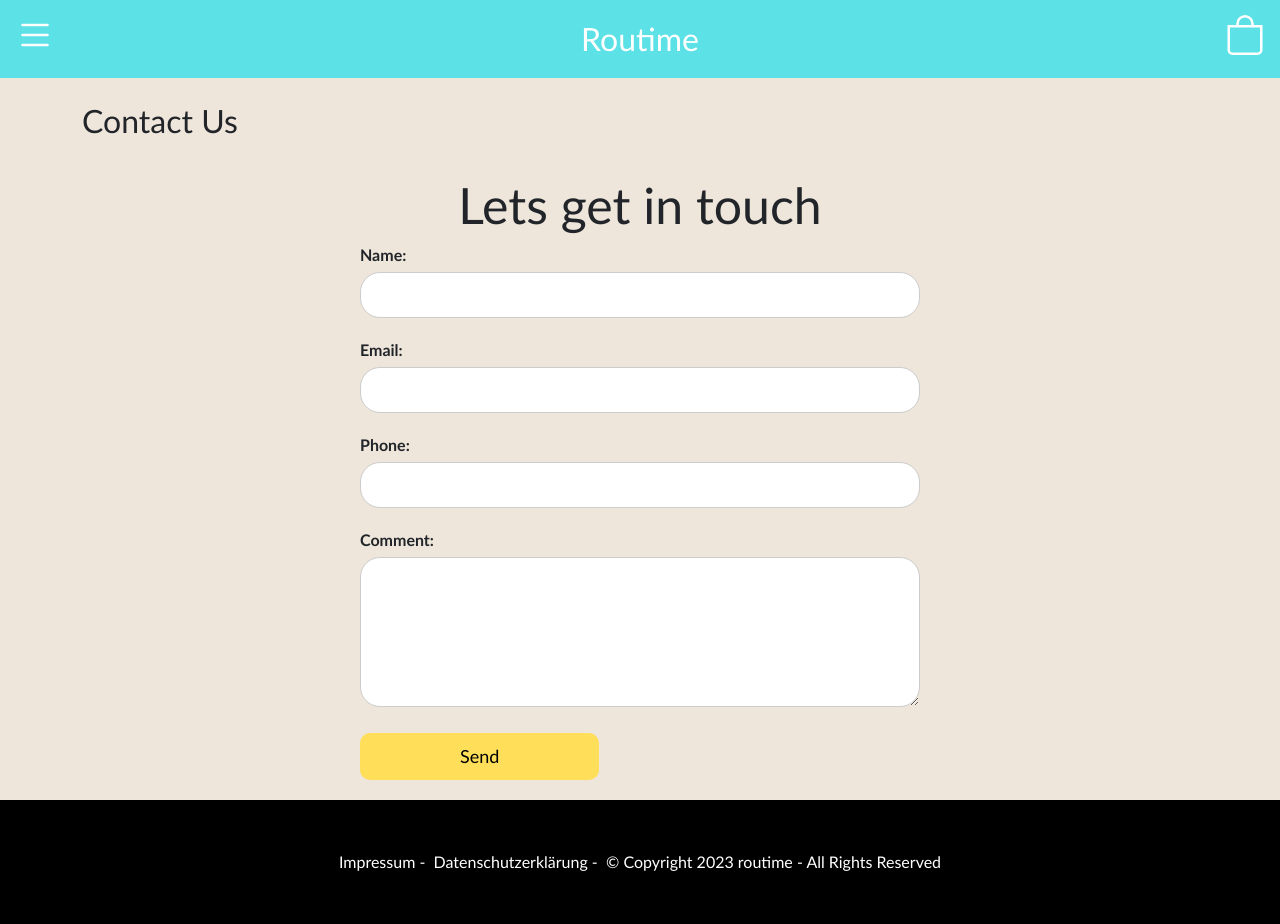
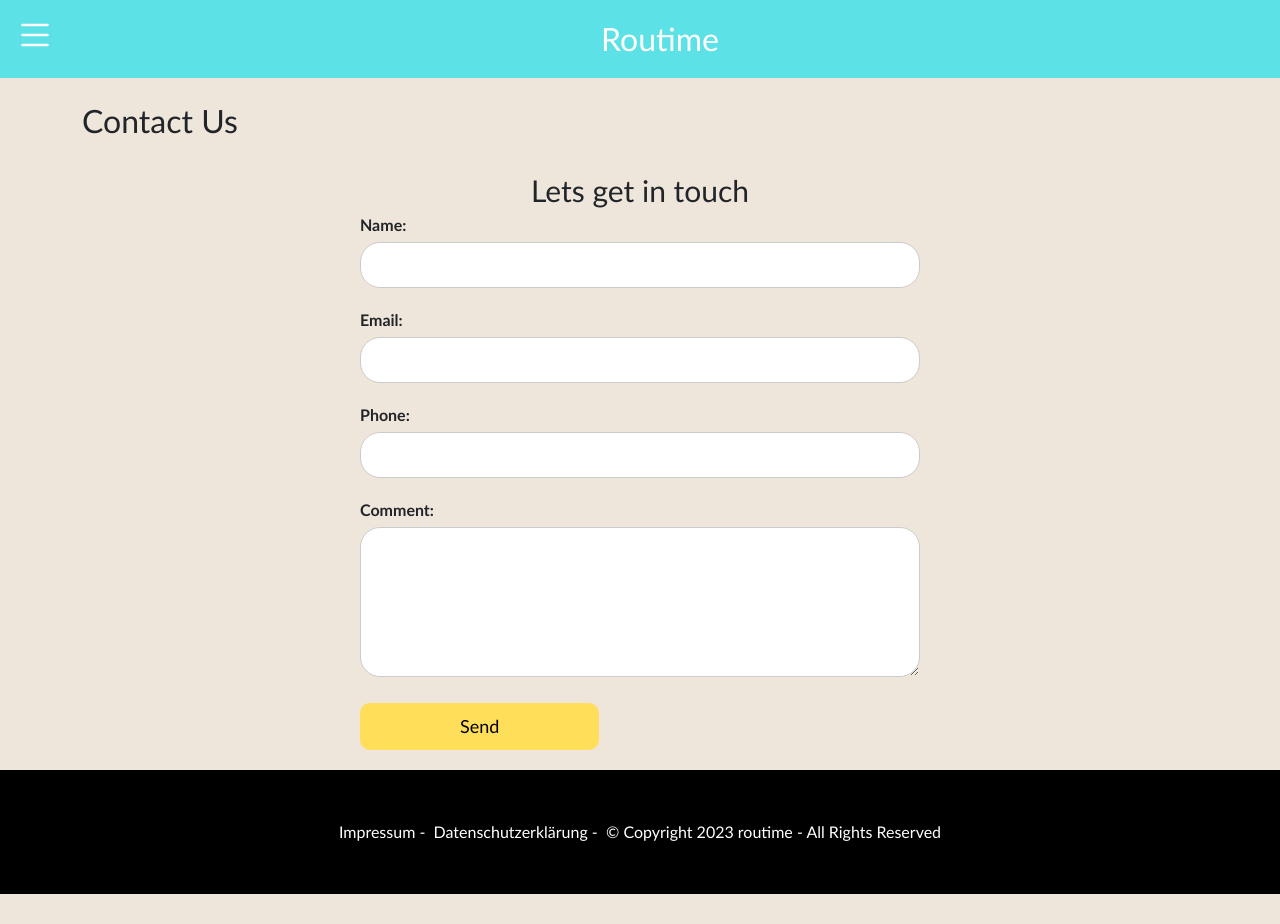
Before and after one commit to ensarspahiu/routime-ecommerce, an Angular app: page /contact-us in a window 1280 px wide. After the commit the page ends 894 px from the top, so only its background shows below. Built offline with nearby package versions, Linux system fonts and the light colour scheme.

Commit message:
cart icon removed

```diff
--- a/src/app/app.component.html
+++ b/src/app/app.component.html
@@ -18,11 +18,7 @@
       <span class="title">Routime</span>
     </div>
     <div>
-      <svg xmlns="http://www.w3.org/2000/svg" width="40" height="40" fill="currentColor" class="bi bi-bag"
-           viewBox="0 0 16 16">
-        <path
-          d="M8 1a2.5 2.5 0 0 1 2.5 2.5V4h-5v-.5A2.5 2.5 0 0 1 8 1zm3.5 3v-.5a3.5 3.5 0 1 0-7 0V4H1v10a2 2 0 0 0 2 2h10a2 2 0 0 0 2-2V4h-3.5zM2 5h12v9a1 1 0 0 1-1 1H3a1 1 0 0 1-1-1V5z" />
-      </svg>
+
     </div>
   </nav>
     <router-outlet #test></router-outlet>
--- a/src/app/components/contact-us/contact-us.component.scss
+++ b/src/app/components/contact-us/contact-us.component.scss
@@ -52,7 +52,7 @@
   //background-color: #0056b3;
 }
 .touch{
-  font-size: 50px;
+  font-size: 30px;
   display: flex;
   justify-content: center;
 }
```
